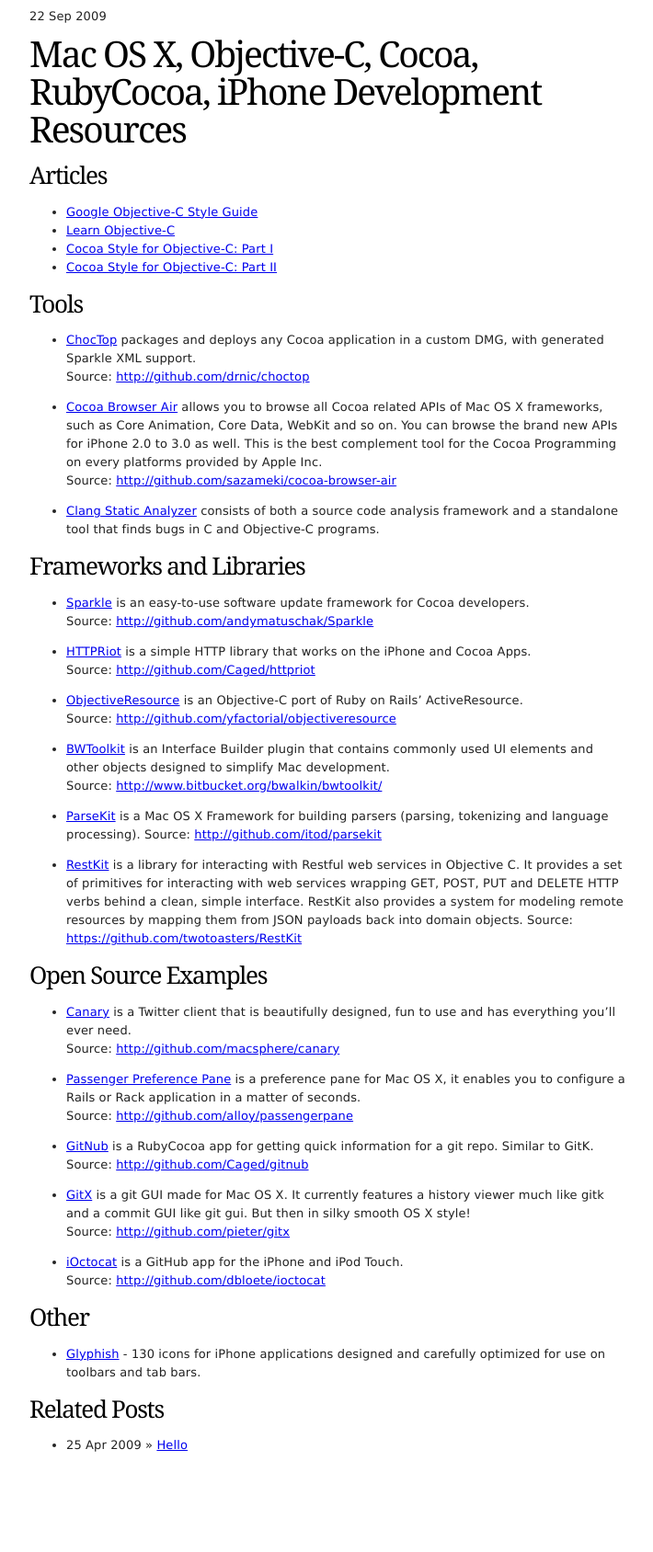
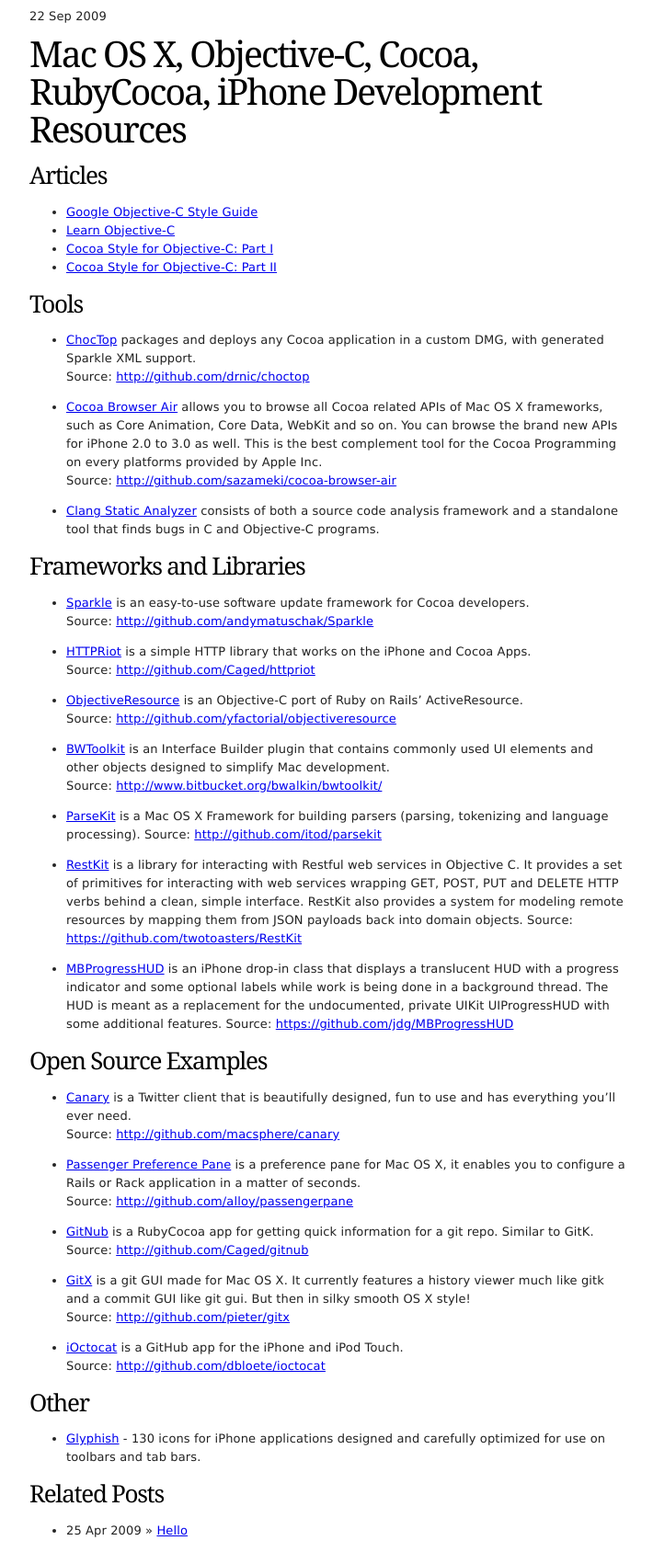
Before and after one commit to denis/denis.github.com, a Jekyll site: the page built from _posts/2009-09-22-mac-os-x-objective-c-cocoa-rubycocoa-iphone-development-resources.markdown, in a window 1280 px wide. Shown: the whole page at 92% size, without its empty margins (283-993 px from the left). Built offline with Jekyll 4.4.1, drawn with Linux system fonts in a browser that asks for light colours; comment, search, counter and statistics services are not loaded; before the commit the page ends 1595 px from its top, so only the background shows below that.

Commit message:
Added MBProgressHUD.

```diff
--- a/_posts/2009-09-22-mac-os-x-objective-c-cocoa-rubycocoa-iphone-development-resources.markdown
+++ b/_posts/2009-09-22-mac-os-x-objective-c-cocoa-rubycocoa-iphone-development-resources.markdown
@@ -40,6 +40,9 @@
 * [RestKit](http://twotoasters.com/index.php/2010/04/06/introducing-restkit/) is a library for interacting with Restful web services in Objective C. It provides a set of primitives for interacting with web services wrapping GET, POST, PUT and DELETE HTTP verbs behind a clean, simple interface. RestKit also provides a system for modeling remote resources by mapping them from JSON payloads back into domain objects.
 Source: [https://github.com/twotoasters/RestKit](https://github.com/twotoasters/RestKit)
 
+* [MBProgressHUD](https://github.com/jdg/MBProgressHUD) is an iPhone drop-in class that displays a translucent HUD with a progress indicator and some optional labels while work is being done in a background thread. The HUD is meant as a replacement for the undocumented, private UIKit UIProgressHUD with some additional features.
+Source: [https://github.com/jdg/MBProgressHUD](https://github.com/jdg/MBProgressHUD)
+
 ## Open Source Examples
 
 * [Canary](http://www.canaryapp.com/) is a Twitter client that is beautifully designed, fun to use and has everything you'll ever need.
```
